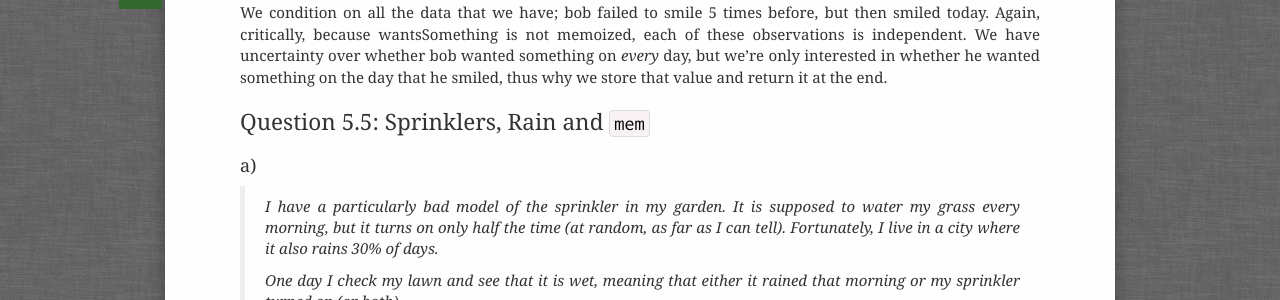
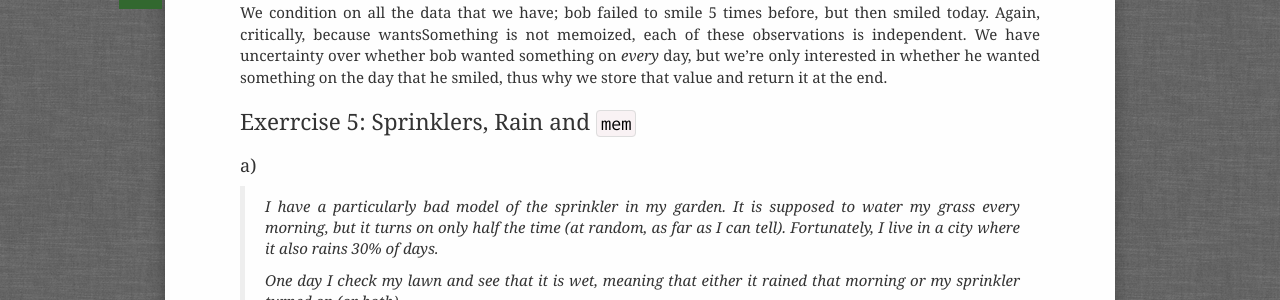
Before and after one commit to probmods/probmods2, a Jekyll site: the page built from solutions/conditioning.md, in a window 1280 px wide and 900 px high, scrolled down 6958 px. Shown: the part 154-454 px from the top of the window. Built offline with Jekyll 4.4.1, drawn with Linux system fonts in a browser that asks for light colours; a script that is not in the unit is left out; some of the changed text lies outside the part shown.

Commit message:
Update and rename 03-conditioning.md to conditioning.md

```diff
--- a/solutions/03-conditioning.md
+++ b/solutions/conditioning.md
@@ -329,7 +329,7 @@
 
 We condition on all the data that we have; bob failed to smile 5 times before, but then smiled today. Again, critically, because wantsSomething is not memoized, each of these observations is independent. We have uncertainty over whether bob wanted something on *every* day, but we're only interested in whether he wanted something on the day that he smiled, thus why we store that value and return it at the end.
 
-## Question 5.5: Sprinklers, Rain and `mem`
+## Exerrcise 5: Sprinklers, Rain and `mem`
 
 ### a)
 
@@ -423,7 +423,7 @@
 }))
 ~~~~
 
-## Exercise 5: Casino game
+## Exercise 6: Casino game
 
 > Consider the following game.
 > A machine randomly gives Bob a letter of the word "game"; it gives a, e (the vowels) with probability 0.45 each and the remaining letters (the consonants g, m) with probability 0.05 each.
@@ -459,7 +459,7 @@
 | m     | 0.05     | 1/9                      | 0.05/9 / Z = 0.028       |
 | e     | 0.45     | 1/16                     | 0.45/16 / Z = 0.143      |
 
-### d)
+### c)
 
 > Now, we're going to write this model in WebPPL using `Infer`. Here is some starter code for you:
 
@@ -497,7 +497,7 @@
 >
 > Make sure that your WebPPL answers and hand-computed answers agree -- note that this demonstrates the equivalence between the program view of conditional probability and the distributional view.
 
-### e)
+### d)
 
 Which is higher, $$p(\text{vowel} \mid \text{win})$$ or $$p(\text{consonant} \mid \text{win})$$?
 Answer this using the WebPPL code you wrote *Hint:* use the `checkVowel` function.
@@ -522,7 +522,7 @@
 
 A vowel is more likely ($$P(vowel) = 0.7168141592920354$$) than a consonant ($$P(vowel) = 0.28318584070796465 $$)
 
-### f)
+### e)
 
 > What difference do you see between your code and the mathematical notation?
 > What are the advantages and disadvantages of each?
```
